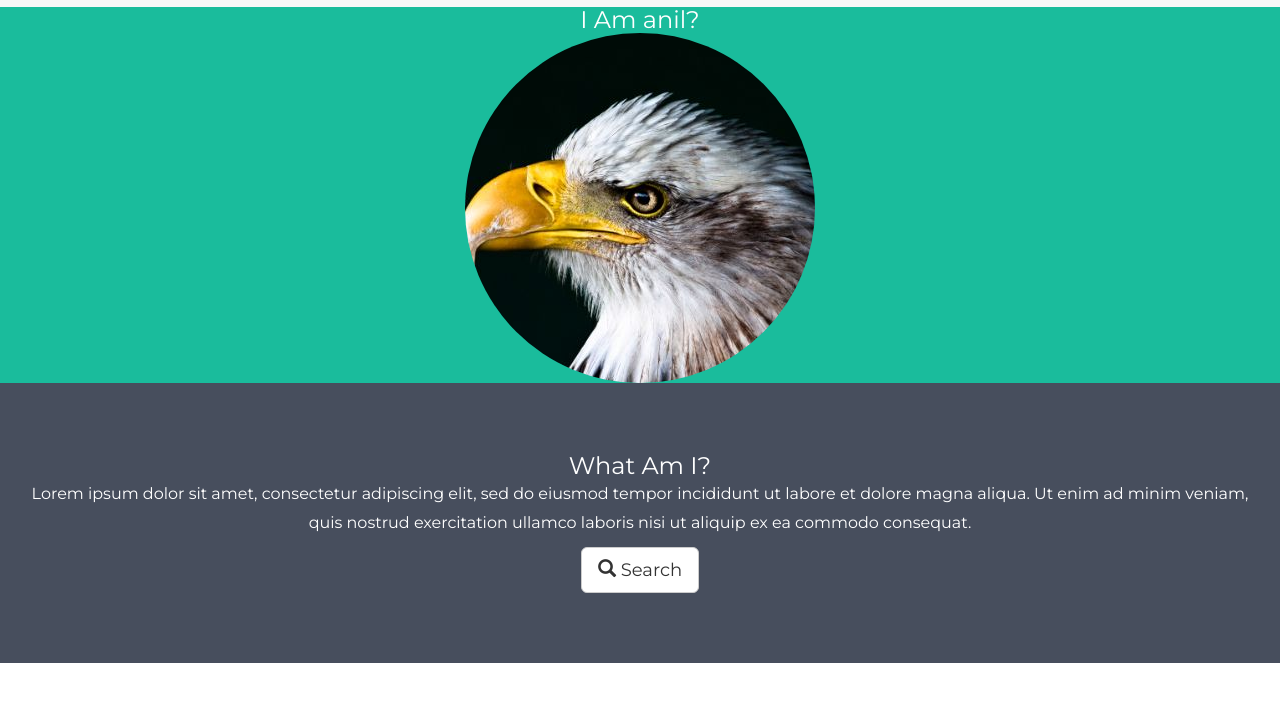
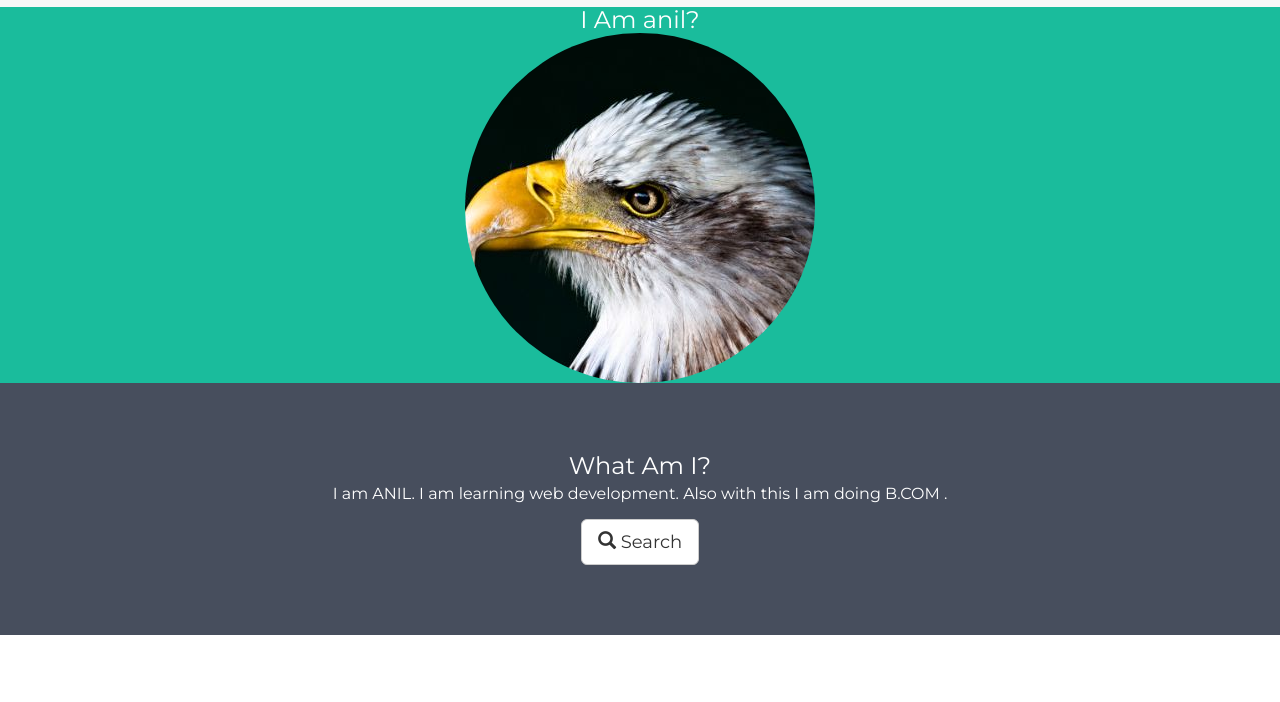
Before and after one commit to anil-meanstack/first-html, a plain HTML site: page index.html in a window 1280 px wide. Shown: the part 73-775 px from the top of the page. Drawn offline with nearby package versions, Linux system fonts and the light colour scheme.

Commit message:
Update index.html

```diff
--- a/index.html
+++ b/index.html
@@ -88,7 +88,7 @@
        <!--second container-->
        <div class="container-fluid bg-2 text-center">
         <h3 class="margin">What Am I?</h3>
-        <p>Lorem ipsum dolor sit amet, consectetur adipiscing elit, sed do eiusmod tempor incididunt ut labore et dolore magna aliqua. Ut enim ad minim veniam, quis nostrud exercitation ullamco laboris nisi ut aliquip ex ea commodo consequat. </p>
+        <p>I am ANIL. I am learning web development. Also with this I am doing B.COM .</p>
         <a href="#" class="btn btn-default btn-lg">
           <span class="glyphicon glyphicon-search"></span> Search
         </a>
```
